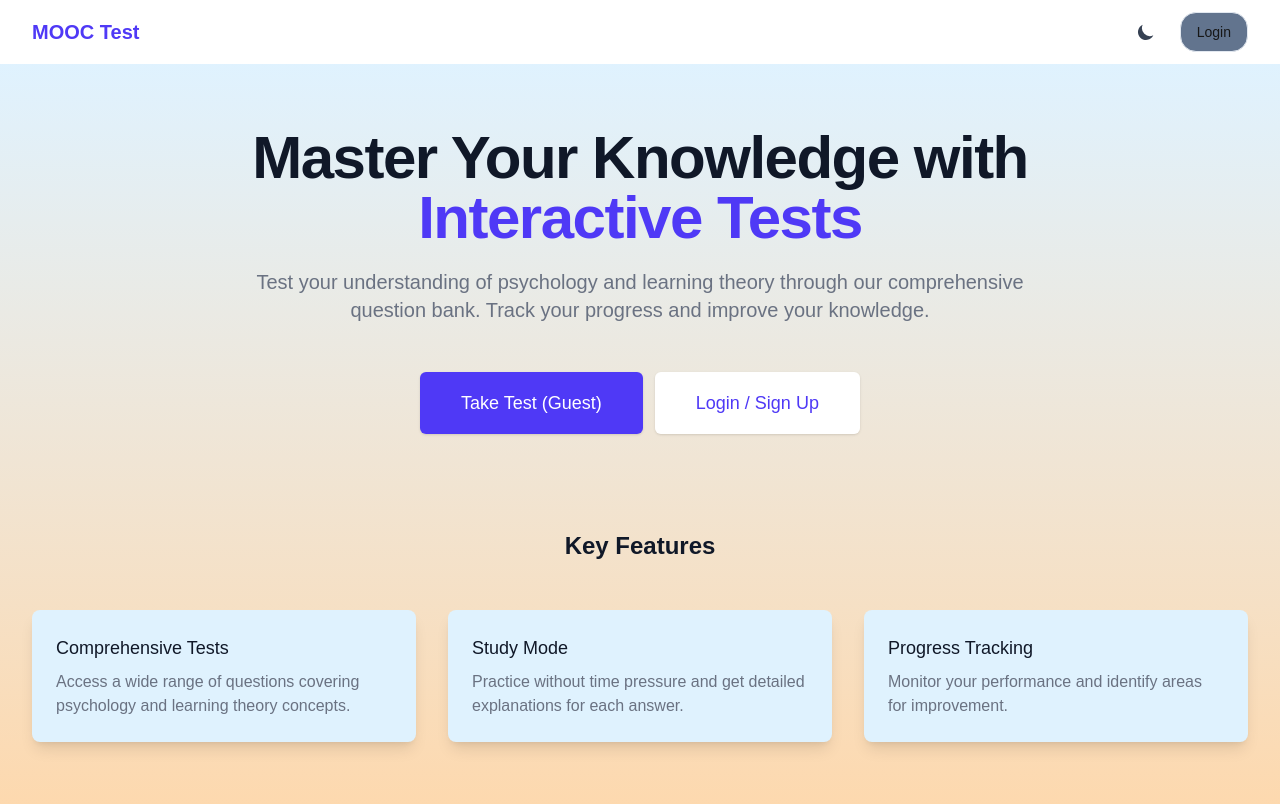
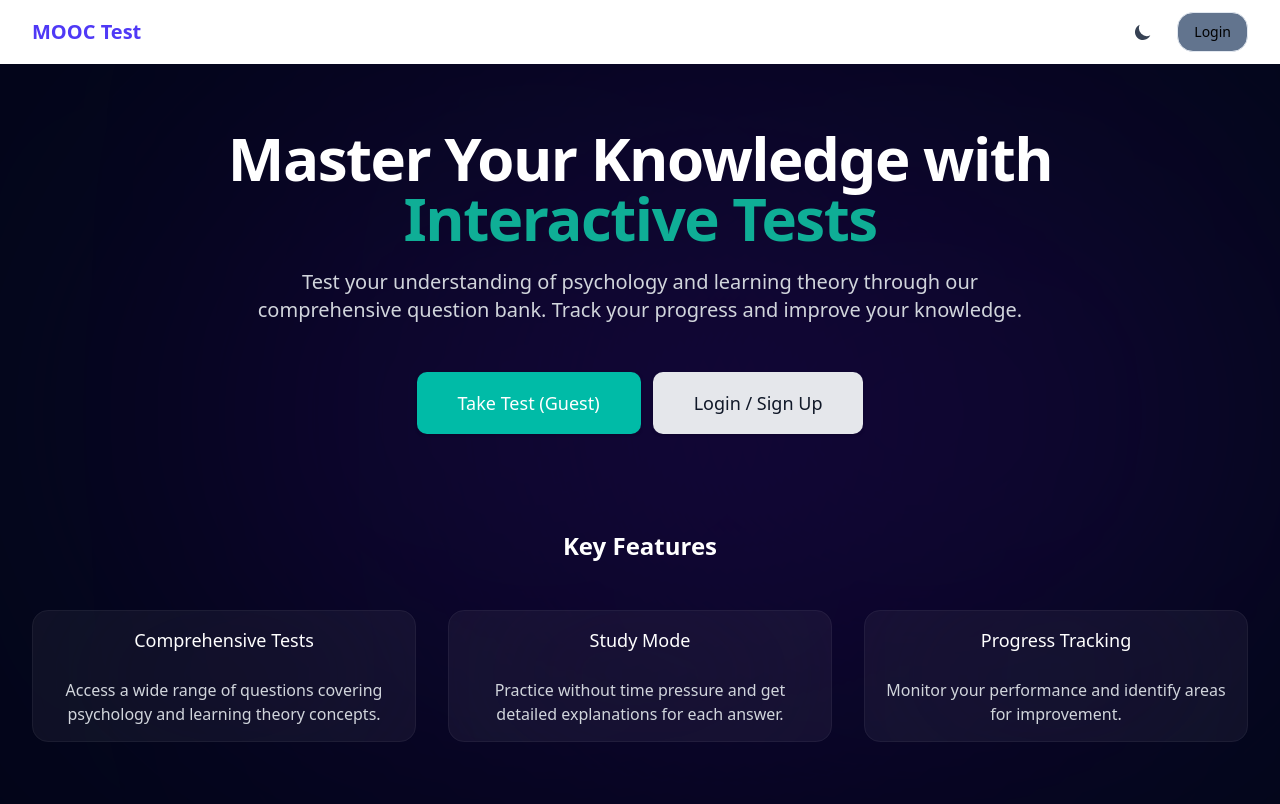
Before and after one commit to ms0031/mooc-test, a Next.js app: page / in a window 1280 px wide. Shown: the top 804 px of the page. Built offline with nearby package versions, Linux system fonts and the light colour scheme; no server answers; the database is empty.

Commit message:
Refactor authentication pages and enhance UI components for improved user experience

```diff
--- a/src/app/(auth)/login/page.tsx
+++ b/src/app/(auth)/login/page.tsx
@@ -4,13 +4,12 @@ import { signIn } from "next-auth/react";
 import { useState } from "react";
 import { useRouter } from "next/navigation";
 import Link from "next/link";
-import { useTheme } from "../../../components/providers/ThemeProvider";
+
 export default function LoginPage() {
   const router = useRouter();
   const [error, setError] = useState("");
   const [isLoading, setIsLoading] = useState(false);
-  const { theme } = useTheme();
-  const isDarkMode = theme === "dark";
+
   const handleSubmit = async (e: React.FormEvent<HTMLFormElement>) => {
     e.preventDefault();
     setIsLoading(true);
@@ -19,16 +18,16 @@ export default function LoginPage() {
     const formData = new FormData(e.currentTarget);
     const email = formData.get("email") as string;
     const password = formData.get("password") as string;
-    console.log(email, password);
+
     try {
       const result = await signIn("credentials", {
         email,
         password,
         redirect: false,
       });
-      console.log(result);
+
       if (result?.error) {
-        setError(result.error);
+        setError("Invalid credentials");
       } else {
         router.push("/dashboard");
         router.refresh();
@@ -41,22 +40,26 @@ export default function LoginPage() {
   };
 
   return (
-    <div className={`min-h-screen flex items-center justify-center ${isDarkMode?"[background:radial-gradient(125%_125%_at_50%_10%,#000_40%,#63e_100%)]" : "bg-blue-100"}`}>
-      <div className={`max-w-xl w-full p-8 ${isDarkMode ? "bg-white/5 backdrop-blur-3xl border-3" : "bg-white"} rounded-4xl  shadow-lg`}>
+    <div className="w-full h-screen relative bg-slate-950 overflow-hidden  flex items-center justify-center">
+    <div className="w-[1440px] h-[900px] left-0 top-0 absolute opacity-30">
+    <div className="w-[675px] h-80 left-[202px] top-[190px] absolute bg-violet-700 rounded-full blur-[200px]"></div>
+    <div className="w-[675px] h-80 left-[800px] top-[190px] absolute bg-violet-700 rounded-full blur-[200px]"></div>
+    </div>
+      <div className="max-w-md w-full p-10 py-16 gap-4 bg-white/0 rounded-3xl outline-2 outline-offset-[-1px] outline-white/5  backdrop-blur-[100px] overflow-hidden">
         <div>
-          <h2 className={`mt-6 text-center text-3xl font-extrabold ${isDarkMode?"text-white":"text-black"}`}>
+          <h2 className="text-center text-3xl font-bold text-gray-200">
             Sign in to your account
           </h2>
         </div>
         <form className="mt-8 space-y-6" onSubmit={handleSubmit}>
           {error && (
-            <div className="rounded-md bg-red-50 p-4">
-              <div className="text-sm text-red-700">{error}</div>
+            <div className="rounded-2xl bg-red-200 p-4">
+              <div className="text-md text-red-700">{error}</div>
             </div>
           )}
-          <div className="rounded-xl  shadow-sm">
+          <div className="rounded-md">
             <div>
-              <label htmlFor="email" className="sr-only">
+              <label htmlFor="email" className="sr-only text-zinc-400">
                 Email address
               </label>
               <input
@@ -64,12 +67,12 @@ export default function LoginPage() {
                 name="email"
                 type="email"
                 required
-                className="mb-4 appearance-none rounded-xl relative block w-full px-3 py-4 border border-gray-300 placeholder-gray-500 text-gray-900  focus:outline-none focus:ring-indigo-500 focus:border-indigo-500 focus:z-10 sm:text-sm"
+                className="relative mb-4 block bg-white/5 w-full px-3 py-3 border border-gray-300 placeholder-gray-500 text-gray-100 rounded-2xl focus:outline-none focus:ring-indigo-500 focus:border-indigo-500 focus:z-10 sm:text-sm"
                 placeholder="Email address"
               />
             </div>
             <div>
-              <label htmlFor="password" className="sr-only">
+              <label htmlFor="password" className="sr-only text-zinc-100 ">
                 Password
               </label>
               <input
@@ -77,7 +80,7 @@ export default function LoginPage() {
                 name="password"
                 type="password"
                 required
-                className="appearance-none rounded-xl relative block w-full px-3 py-4 border border-gray-300 placeholder-gray-500 text-gray-900 focus:outline-none focus:ring-indigo-500 focus:border-indigo-500 focus:z-10 sm:text-sm"
+                className=" relative block bg-white/5 w-full px-3 py-3 border border-gray-300  placeholder-gray-500 text-gray-100 rounded-2xl focus:outline-none focus:ring-indigo-500 focus:border-indigo-500 focus:z-10 sm:text-sm"
                 placeholder="Password"
               />
             </div>
@@ -87,7 +90,7 @@ export default function LoginPage() {
             <button
               type="submit"
               disabled={isLoading}
-              className="group relative w-full flex justify-center py-2 px-4 border border-transparent text-sm font-medium rounded-2xl text-white bg-indigo-600 hover:bg-indigo-700 focus:outline-none focus:ring-2 focus:ring-offset-2 focus:ring-indigo-500 disabled:bg-indigo-400"
+              className="mb-2 group relative w-full flex justify-center py-3 px-4 border border-transparent text-sm font-mono rounded-xl text-white bg-teal-500 hover:hover:bg-[#0C9A85] focus:outline-none focus:ring-2 focus:ring-offset-2 focus:ring-indigo-500 disabled:bg-indigo-400"
             >
               {isLoading ? "Signing in..." : "Sign in"}
             </button>
--- a/src/app/globals.css
+++ b/src/app/globals.css
@@ -1,105 +1 @@
-
-/* Import Tailwind directives */
-@tailwind base;
 @import "tailwindcss";
-@tailwind components;
-@tailwind utilities;
-
-/* Define global CSS variables for theming */
-:root {
-  --background: #ffffff; /* Light mode background */
-  --foreground: #171717; /* Light mode text */
-}
-
-@media (prefers-color-scheme: dark) {
-  :root {
-    --background: #0a0a0a; /* Dark mode background */
-    --foreground: #ededed; /* Dark mode text */
-  }
-}
-
-/* Apply base styles to body */
-body {
-  background: var(--background);
-  color: var(--foreground);
-  font-family: Arial, Helvetica, sans-serif;
-}
-
-/* Base layer: Define HSL-based variables for components */
-@layer base {
-  :root {
-    --background: 0 0% 100%; /* White */
-    --foreground: 222.2 84% 4.9%; /* Dark gray */
-    --card: 0 0% 100%; /* White */
-    --card-foreground: 222.2 84% 4.9%; /* Dark gray */
-    --popover: 0 0% 100%; /* White */
-    --popover-foreground: 222.2 84% 4.9%; /* Dark gray */
-    --primary: 221.2 83.2% 53.3%; /* Blue */
-    --primary-foreground: 210 40% 98%; /* Near white */
-    --secondary: 210 40% 96.1%; /* Light gray */
-    --secondary-foreground: 222.2 47.4% 11.2%; /* Darker gray */
-    --muted: 210 40% 96.1%; /* Light gray */
-    --muted-foreground: 215.4 16.3% 46.9%; /* Muted gray */
-    --accent: 210 40% 96.1%; /* Light gray */
-    --accent-foreground: 222.2 47.4% 11.2%; /* Darker gray */
-    --destructive: 0 84.2% 60.2%; /* Red */
-    --destructive-foreground: 210 40% 98%; /* Near white */
-    --border: 214.3 31.8% 91.4%; /* Light blue-gray */
-    --input: 214.3 31.8% 91.4%; /* Light blue-gray */
-    --ring: 221.2 83.2% 53.3%; /* Blue */
-    --radius: 0.5rem; /* Default border radius */
-  }
-
-  /* Apply base styles with utility classes */
-  body {
-    @apply bg-[hsl(var(--background))] text-[hsl(var(--foreground))] antialiased;
-  }
-}
-
-/* Components layer: Define reusable component classes */
-@layer components {
-  /* Generic button styles */
-  .btn {
-    @apply inline-flex items-center justify-center rounded-md text-sm font-medium transition-colors
-           focus-visible:outline-none focus-visible:ring-2 focus-visible:ring-[hsl(var(--ring))]
-           disabled:pointer-events-none disabled:opacity-50;
-  }
-
-  /* Primary button variant */
-  .btn-primary {
-    @apply bg-[hsl(var(--primary))] text-[hsl(var(--primary-foreground))] shadow hover:bg-[hsl(var(--primary))/0.9];
-  }
-
-  /* Secondary button variant */
-  .btn-secondary {
-    @apply bg-[hsl(var(--secondary))] text-[hsl(var(--secondary-foreground))] shadow-sm hover:bg-[hsl(var(--secondary))/0.8];
-  }
-
-  /* Input field styles */
-  .input {
-    @apply flex h-9 w-full rounded-md border border-[hsl(var(--input))] bg-transparent px-3 py-1 text-sm shadow-sm
-           transition-colors file:border-0 file:bg-transparent file:text-sm file:font-medium
-           placeholder:text-[hsl(var(--muted-foreground))] focus-visible:outline-none focus-visible:ring-1 focus-visible:ring-[hsl(var(--ring))]
-           disabled:cursor-not-allowed disabled:opacity-50;
-  }
-
-  /* Card component styles */
-  .card {
-    @apply rounded-[var(--radius)] border border-[hsl(var(--border))] bg-[hsl(var(--card))] text-[hsl(var(--card-foreground))] shadow-sm;
-  }
-
-  /* Card header */
-  .card-header {
-    @apply flex flex-col space-y-1.5 p-6;
-  }
-
-  /* Card content */
-  .card-content {
-    @apply p-6 pt-0;
-  }
-
-  /* Card footer */
-  .card-footer {
-    @apply flex items-center p-6 pt-0;
-  }
-}
--- a/src/components/HomeContent.tsx
+++ b/src/components/HomeContent.tsx
@@ -1,41 +1,27 @@
 "use client";
 
 import Link from "next/link";
-import { useTheme } from "../components/providers/ThemeProvider";
 
 interface HomeContentProps {
-  session: any; // Adjust type based on your authOptions
+  session: any;
 }
 
 export default function HomeContent({ session }: HomeContentProps) {
-  const { theme } = useTheme();
-  const isDarkMode = theme === "dark";
+  return (
+    <div className="w-full relative bg-slate-950 overflow-hidden">
+<div className="w-[1440px] h-[900px] left-0 top-0 absolute opacity-25">
+<div className="w-[675px] h-80 left-[202px] top-[190px] absolute bg-violet-700 rounded-full blur-[200px]"></div>
+<div className="w-[675px] h-80 left-[577px] top-[190px] absolute bg-violet-700 rounded-full blur-[200px]"></div>
+</div>
 
-  return (
-      <main
-        className={`min-h-screen ${isDarkMode ? "[background:radial-gradient(125%_125%_at_50%_10%,#000_40%,#63e_100%)] text-white" : "bg-gradient-to-t from-orange-200 to-sky-100 text-gray-900"}`}
-      >
+      <main className="relative min-h-screen">
         <div className="max-w-7xl mx-auto px-4 sm:px-6 lg:px-8 py-16">
           <div className="text-center">
-            <h1
-              className={`text-4xl font-bold tracking-tight sm:text-5xl md:text-6xl ${
-                isDarkMode ? "text-white" : "text-gray-900"
-              }`}
-            >
+            <h1 className="text-4xl font-bold tracking-tight text-white sm:text-5xl md:text-6xl">
               <span className="block">Master Your Knowledge with</span>
-              <span
-                className={`block ${
-                  isDarkMode ? "text-indigo-400" : "text-indigo-600"
-                }`}
-              >
-                Interactive Tests
-              </span>
+              <span className="block text-[#0FAE96]">Interactive Tests</span>
             </h1>
-            <p
-              className={`mt-3 max-w-md mx-auto text-base sm:text-lg md:mt-5 md:text-xl md:max-w-3xl ${
-                isDarkMode ? "text-gray-300" : "text-gray-500"
-              }`}
-            >
+            <p className="mt-3 max-w-md mx-auto text-base text-gray-300 sm:text-lg md:mt-5 md:text-xl md:max-w-3xl">
               Test your understanding of psychology and learning theory through
               our comprehensive question bank. Track your progress and improve
               your knowledge.
@@ -45,11 +31,7 @@ export default function HomeContent({ session }: HomeContentProps) {
                 <div className="rounded-md shadow">
                   <Link
                     href="/dashboard"
-                    className={`w-full flex items-center justify-center px-8 py-3 border border-transparent text-base font-medium rounded-md ${
-                      isDarkMode
-                        ? "bg-indigo-500 text-white hover:bg-indigo-600"
-                        : "bg-indigo-600 text-white hover:bg-indigo-700"
-                    } md:py-4 md:text-lg md:px-10`}
+                    className="w-full flex items-center justify-center px-8 py-3 border border-transparent text-base font-medium rounded-[10px] bg-teal-500 text-white hover:bg-[#0C9A85] transition-colors md:py-4 md:text-lg md:px-10"
                   >
                     Go to Dashboard
                   </Link>
@@ -59,11 +41,7 @@ export default function HomeContent({ session }: HomeContentProps) {
                   <div className="rounded-md shadow">
                     <Link
                       href="/test/settings"
-                      className={`w-full flex items-center justify-center px-8 py-3 border border-transparent text-base font-medium rounded-md ${
-                        isDarkMode
-                          ? "bg-indigo-500 text-white hover:bg-indigo-600"
-                          : "bg-indigo-600 text-white hover:bg-indigo-700"
-                      } md:py-4 md:text-lg md:px-10`}
+                      className="w-full flex items-center justify-center px-8 py-3 border border-transparent text-base font-medium rounded-[10px] bg-teal-500 text-white hover:bg-[#0C9A85] transition-colors md:py-4 md:text-lg md:px-10"
                     >
                       Take Test (Guest)
                     </Link>
@@ -71,11 +49,7 @@ export default function HomeContent({ session }: HomeContentProps) {
                   <div className="mt-3 rounded-md shadow sm:mt-0 sm:ml-3">
                     <Link
                       href="/login"
-                      className={`w-full flex items-center justify-center px-8 py-3 border border-transparent text-base font-medium rounded-md ${
-                        isDarkMode
-                          ? "bg-white text-black hover:bg-gray-300"
-                          : "bg-white text-indigo-600 hover:bg-gray-50"
-                      } md:py-4 md:text-lg md:px-10`}
+                      className="w-full flex items-center justify-center px-8 py-3 border border-transparent text-base font-medium rounded-[10px] bg-gray-200 text-gray-900 hover:bg-gray-100 transition-colors md:py-4 md:text-lg md:px-10"
                     >
                       Login / Sign Up
                     </Link>
@@ -86,45 +60,29 @@ export default function HomeContent({ session }: HomeContentProps) {
           </div>
 
           <div className="mt-24">
-            <h2
-              className={`text-2xl font-bold text-center ${
-                isDarkMode ? "text-white" : "text-gray-900"
-              } mb-12`}
-            >
+            <h2 className="text-2xl font-bold text-white text-center mb-12">
               Key Features
             </h2>
             <div className="grid grid-cols-1 gap-8 sm:grid-cols-2 lg:grid-cols-3">
-              <div
-                className={`rounded-lg p-6 shadow-lg ${
-                  isDarkMode ? "bg-gray-800 text-white" : "bg-sky-100 text-gray-900"
-                }`}
-              >
-                <h3 className="text-lg font-medium mb-2">
+              <div className="self-stretch px-5 py-4 bg-white/5 rounded-2xl outline-1 backdrop-blur-[100px] outline-offset-[-1px] outline-white/5 inline-flex flex-col justify-center items-center gap-4 overflow-hidden">
+                <h3 className="text-lg font-medium text-white mb-2">
                   Comprehensive Tests
                 </h3>
-                <p className={isDarkMode ? "text-gray-300" : "text-gray-500"}>
+                <p className="text-gray-300 text-center ">
                   Access a wide range of questions covering psychology and
                   learning theory concepts.
                 </p>
               </div>
-              <div
-                className={`rounded-lg p-6 shadow-lg ${
-                  isDarkMode ? "bg-gray-800 text-white" : "bg-sky-100 text-gray-900"
-                }`}
-              >
-                <h3 className="text-lg font-medium mb-2">Study Mode</h3>
-                <p className={isDarkMode ? "text-gray-300" : "text-gray-500"}>
+              <div className="self-stretch px-5 py-4 bg-white/5 rounded-2xl outline-1 backdrop-blur-[100px] outline-offset-[-1px] outline-white/5 inline-flex flex-col justify-center items-center gap-4 overflow-hidden">
+                <h3 className="text-lg font-medium text-white mb-2">Study Mode</h3>
+                <p className="text-gray-300 text-center">
                   Practice without time pressure and get detailed explanations for
                   each answer.
                 </p>
               </div>
-              <div
-                className={`rounded-lg p-6 shadow-lg ${
-                  isDarkMode ? "bg-gray-800 text-white" : "bg-sky-100 text-gray-900"
-                }`}
-              >
-                <h3 className="text-lg font-medium mb-2">Progress Tracking</h3>
-                <p className={isDarkMode ? "text-gray-300" : "text-gray-500"}>
+              <div className="self-stretch px-5 py-4 bg-white/5 rounded-2xl outline-1 backdrop-blur-[100px] outline-offset-[-1px] outline-white/5 inline-flex flex-col justify-center items-center gap-4 overflow-hidden">
+                <h3 className="text-lg font-medium text-white mb-2">Progress Tracking</h3>
+                <p className="text-gray-300 text-center">
                   Monitor your performance and identify areas for improvement.
                 </p>
               </div>
@@ -132,5 +90,6 @@ export default function HomeContent({ session }: HomeContentProps) {
           </div>
         </div>
       </main>
+    </div>
   );
 }
```
Also changed, not shown: src/app/(auth)/register/page.tsx (+14 -10 lines).
